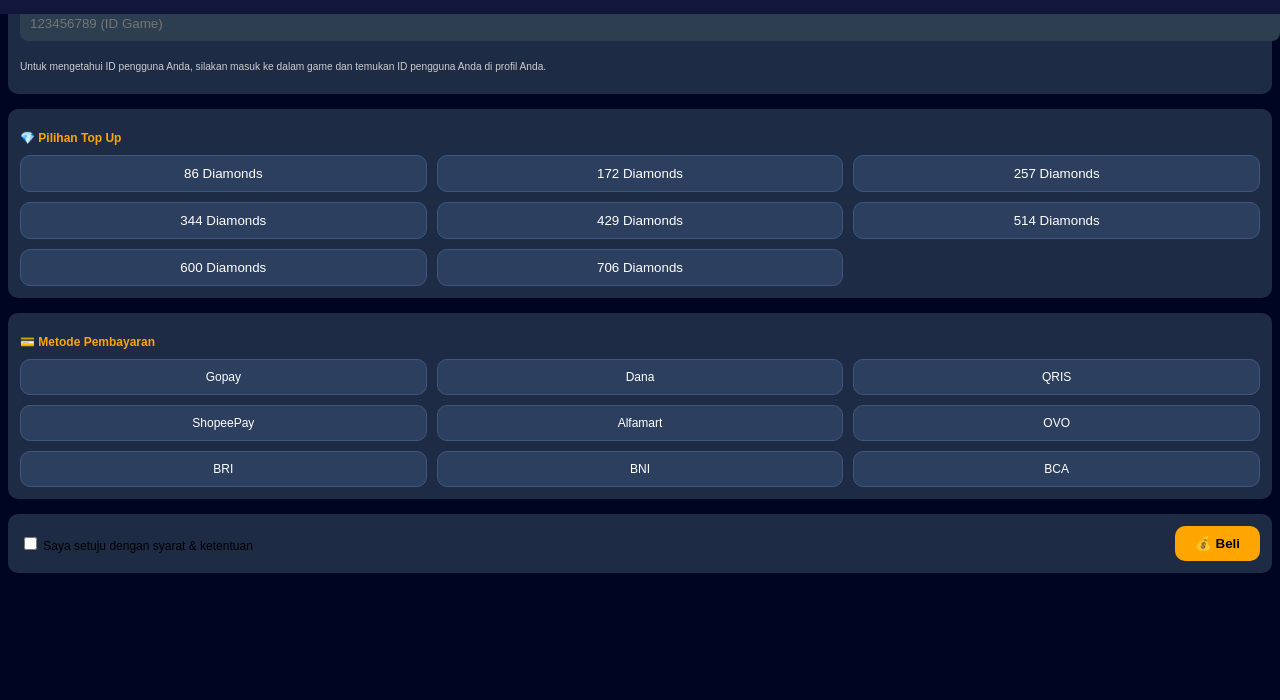
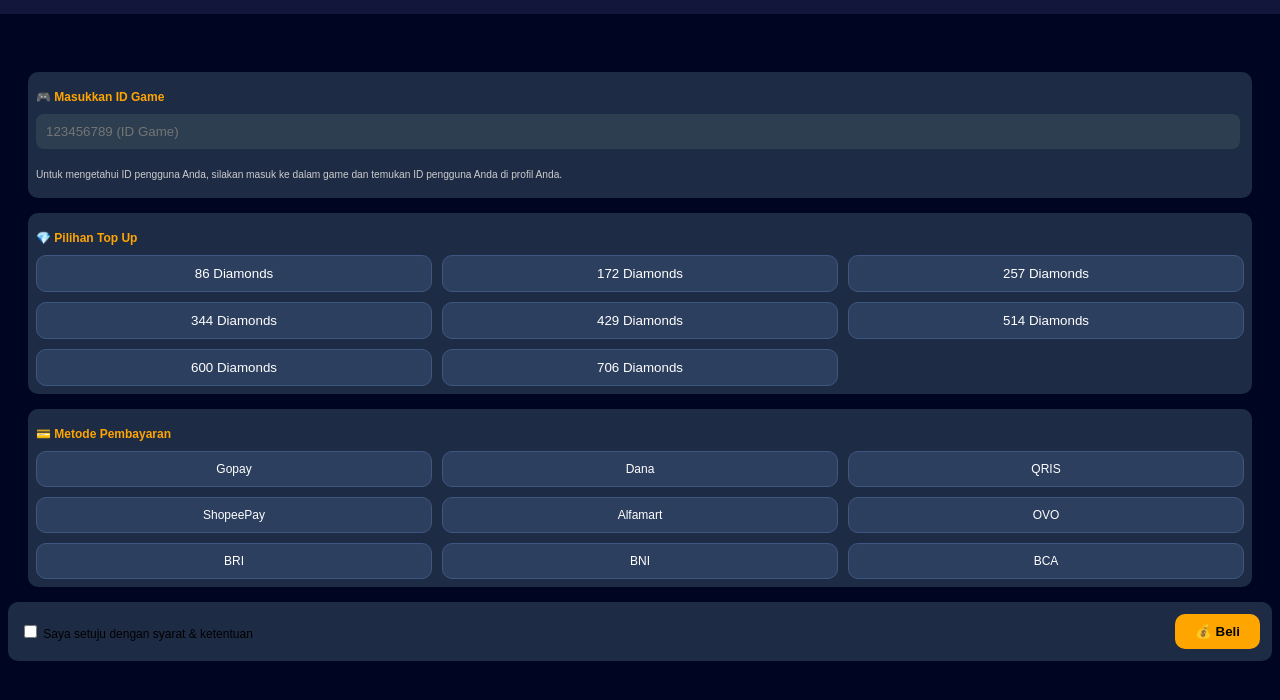
Before and after one commit to PStars03/Budstrore, a plain HTML site: page menu.html in a window 1280 px wide. Shown: the part 48-748 px from the top of the page. Drawn offline with nearby package versions, Linux system fonts and the light colour scheme.

Commit message:
updte menu

```diff
--- a/menu.html
+++ b/menu.html
@@ -33,7 +33,7 @@
       </div>
     </nav>
     <!-- Masukkan ID Game -->
-    <section class="card">
+    <section class="card id">
       <h2>🎮 Masukkan ID Game</h2>
       <input class="input-idpemain" type="text" placeholder="123456789 (ID Game)" />
       <p>Untuk mengetahui ID pengguna Anda, silakan masuk ke dalam game dan temukan ID pengguna Anda di profil Anda.</p>
--- a/style.css
+++ b/style.css
@@ -460,19 +460,19 @@ body {
   margin: auto;
 }
 
-.topbar {
+.card.id {
+  margin-top: 120px;
   background: #1e2b45;
-  padding: 1rem;
+  padding: 8px;
   border-radius: 10px;
-  text-align: center;
-  color: orange;
-  font-size: 1.5rem;
-  margin-bottom: 10px;
+  margin-bottom: 15px;
 }
 
 .card {
+  margin-left: 20px;
+  margin-right: 20px;
   background: #1e2b45;
-  padding: 1rem;
+  padding: 8px;
   border-radius: 10px;
   margin-bottom: 15px;
 }
@@ -489,7 +489,7 @@ body {
 }
 
 .input-idpemain {
-  width: 100%;
+  width: 98%;
   padding: 10px;
   border-radius: 8px;
   border: none;
```
